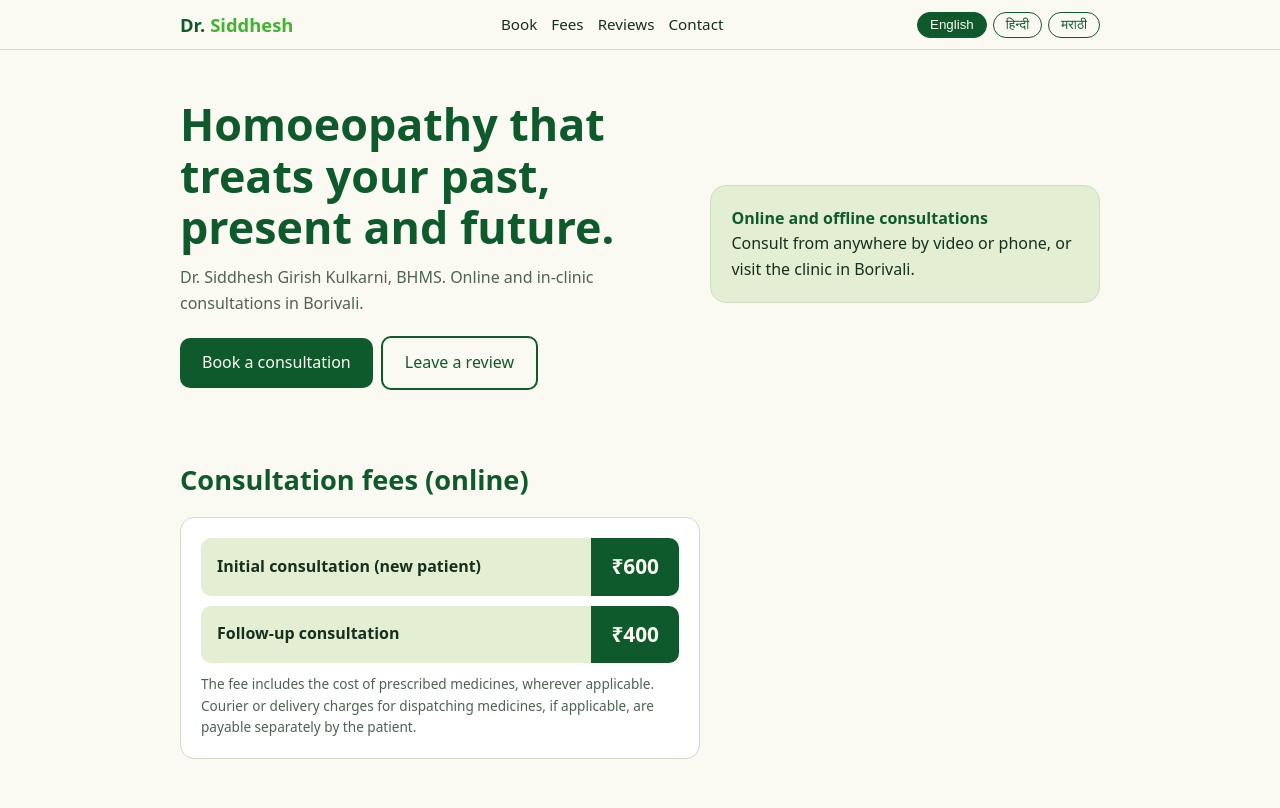
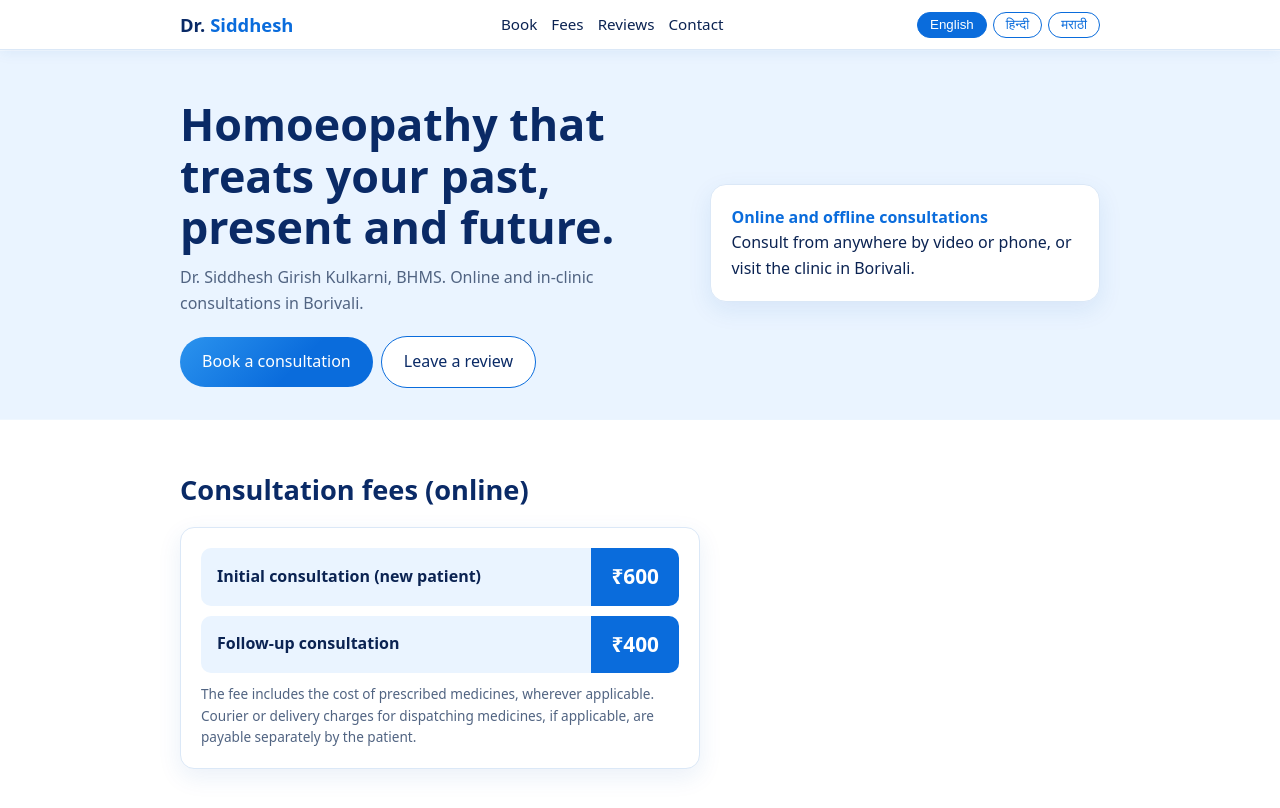
Before and after one commit to sailigk15-alt/dr-siddhesh-kulkarni, a plain HTML site: page index.html in a window 1280 px wide. Shown: the top 808 px of the page. Drawn offline with Linux system fonts and the light colour scheme.

Commit message:
Apply blue and white color palette
Co-Authored-By: Claude Sonnet 5.5 <noreply@anthropic.com>

```diff
--- a/index.html
+++ b/index.html
@@ -6,46 +6,50 @@
 <title>Dr. Siddhesh Kulkarni – Homoeopathy Consultations</title>
 <style>
 :root{box-sizing:border-box;padding-top:env(safe-area-inset-top,0px);padding-bottom:env(safe-area-inset-bottom,0px);
---bg:#fbfaf2;--card:#fff;--ink:#16301e;--mute:#4d6354;--green:#0f5a2c;--lime:#3fb52e;--soft:#e3eed3;--line:#cfdcc6}
-@media (prefers-color-scheme:dark){:root:not([data-theme="light"]){color-scheme:dark;--bg:#0f1a13;--card:#16241b;--ink:#e8f2e6;--mute:#a3b8a8;--green:#7fd68a;--lime:#5fd04c;--soft:#1d3324;--line:#2b4234}}
-:root[data-theme="dark"]{color-scheme:dark;--bg:#0f1a13;--card:#16241b;--ink:#e8f2e6;--mute:#a3b8a8;--green:#7fd68a;--lime:#5fd04c;--soft:#1d3324;--line:#2b4234}
+color-scheme:light;
+--bg:#fff;--card:#fff;--ink:#0b2352;--mute:#516482;--navy:#0a2a66;--blue:#0a6cdc;--blue2:#2b93ee;--soft:#eaf4ff;--line:#dbe8f7;--shadow:0 8px 24px rgba(20,90,180,.09)}
 html{scroll-padding-top:env(safe-area-inset-top,0px);scroll-behavior:smooth}
 *,*::before,*::after{box-sizing:inherit}
 body{margin:0;background:var(--bg);color:var(--ink);font:16px/1.6 system-ui,-apple-system,"Segoe UI",Roboto,"Noto Sans Devanagari",sans-serif}
 .wrap{max-width:960px;margin:0 auto;padding:0 20px}
-header{position:sticky;top:env(safe-area-inset-top,0px);background:var(--bg);border-bottom:1px solid var(--line);z-index:5}
+header{box-shadow:0 2px 14px rgba(20,90,180,.08);position:sticky;top:env(safe-area-inset-top,0px);background:var(--bg);border-bottom:1px solid var(--line);z-index:5}
 header .wrap{display:flex;justify-content:space-between;align-items:center;padding:10px 20px;gap:8px;flex-wrap:wrap}
-.logo{font-weight:800;color:var(--green);font-size:1.15rem}
-.logo span{color:var(--lime)}
+.logo{font-weight:800;color:var(--navy);font-size:1.15rem}
+.logo span{color:var(--blue)}
+nav a:hover{color:var(--blue)}
 nav a{color:var(--ink);text-decoration:none;margin-left:14px;font-size:.95rem}
 .langs{display:flex;gap:6px}
-.langs button{font:600 .85rem inherit;color:var(--green);background:transparent;border:1.5px solid var(--green);border-radius:20px;padding:4px 12px;cursor:pointer}
-.langs button.on{background:var(--green);color:var(--bg)}
-.hero{padding:48px 0 32px;display:grid;gap:24px;grid-template-columns:1.3fr 1fr;align-items:center}
-h1{font-size:clamp(1.9rem,6vw,2.8rem);line-height:1.15;margin:0 0 12px;color:var(--green)}
+.langs button{font:600 .85rem inherit;color:var(--blue);background:transparent;border:1.5px solid var(--blue);border-radius:20px;padding:4px 12px;cursor:pointer}
+.langs button.on{background:var(--blue);color:#fff}
+.hero{padding:48px 0 32px;margin-bottom:12px;background:#eaf4ff;box-shadow:0 0 0 100vmax #eaf4ff;clip-path:inset(0 -100vmax);display:grid;gap:24px;grid-template-columns:1.3fr 1fr;align-items:center}
+h1{font-size:clamp(1.9rem,6vw,2.8rem);line-height:1.15;margin:0 0 12px;color:var(--navy)}
 .tag{color:var(--mute);margin:0 0 20px}
-.btn{display:inline-block;background:var(--green);color:var(--bg);padding:12px 22px;border:0;border-radius:10px;font:600 1rem inherit;text-decoration:none;cursor:pointer}
-.btn.alt{background:transparent;color:var(--green);border:2px solid var(--green);margin-left:8px}
-.badge{background:var(--soft);border:1px solid var(--line);border-radius:16px;padding:20px}
-.badge b{color:var(--green);display:block}
+.btn{display:inline-block;background:linear-gradient(135deg,var(--blue2),var(--blue) 60%);color:#fff;padding:12px 22px;border:0;border-radius:999px;font:600 1rem inherit;text-decoration:none;cursor:pointer}
+.btn.alt{background:#fff;color:var(--navy);border:1.5px solid var(--blue);margin-left:8px}
+.badge{background:var(--card);box-shadow:var(--shadow);border:1px solid var(--line);border-radius:16px;padding:20px}
+.badge b{color:var(--blue);display:block}
 section{padding:36px 0}
-h2{color:var(--green);font-size:1.7rem;margin:0 0 16px}
+h2{color:var(--navy);font-size:1.7rem;margin:0 0 16px}
 .grid{display:grid;gap:16px;grid-template-columns:repeat(auto-fit,minmax(240px,1fr))}
-.card{background:var(--card);border:1px solid var(--line);border-radius:14px;padding:20px}
+.card{background:var(--card);box-shadow:var(--shadow);border:1px solid var(--line);border-radius:14px;padding:20px}
 .price{display:flex;justify-content:space-between;align-items:center;background:var(--soft);border-radius:10px;overflow:hidden;margin-bottom:10px}
 .price span{padding:12px 16px;font-weight:600}
-.price b{background:var(--green);color:var(--bg);padding:12px 20px;font-size:1.3rem}
+.price b{background:var(--blue);color:#fff;padding:12px 20px;font-size:1.3rem}
 form{display:grid;gap:12px}
 label{font-weight:600;font-size:.9rem;display:grid;gap:4px}
-input,select,textarea{font:inherit;color:var(--ink);background:var(--bg);border:1px solid var(--line);border-radius:8px;padding:10px;width:100%}
+input,select,textarea{font:inherit;color:var(--ink);background:#f6faff;border:1px solid var(--line);border-radius:8px;padding:10px;width:100%}
+input:focus,select:focus,textarea:focus{outline:2px solid var(--blue2);outline-offset:1px}
+#book{background:linear-gradient(135deg,#3a9bee,#0a64d0);border-radius:20px;padding:28px 20px;margin:12px 0}
+#book h2{color:#fff}
+a{color:var(--blue)}
 .row{display:grid;gap:12px;grid-template-columns:1fr 1fr}
 .stars{display:flex;gap:4px;font-size:2rem;cursor:pointer;user-select:none}
 .stars span{color:var(--line)}
 .stars span.on{color:#e8a800}
 .note{font-size:.85rem;color:var(--mute);margin:0}
 [hidden]{display:none!important}
-footer{border-top:1px solid var(--line);padding:24px 0;color:var(--mute);font-size:.9rem}
-@media(max-width:700px){.hero{grid-template-columns:1fr}.row{grid-template-columns:1fr}nav{display:none}.btn.alt{margin:8px 0 0}}
+footer{background:var(--navy);padding:24px 0;color:#d6e6fb;font-size:.9rem}
+@media(max-width:700px){.hero{grid-template-columns:1fr}.row{grid-template-columns:1fr}nav{display:none}.hero .btn{margin:0 8px 8px 0}}
 </style>
 </head>
 <body>
```
